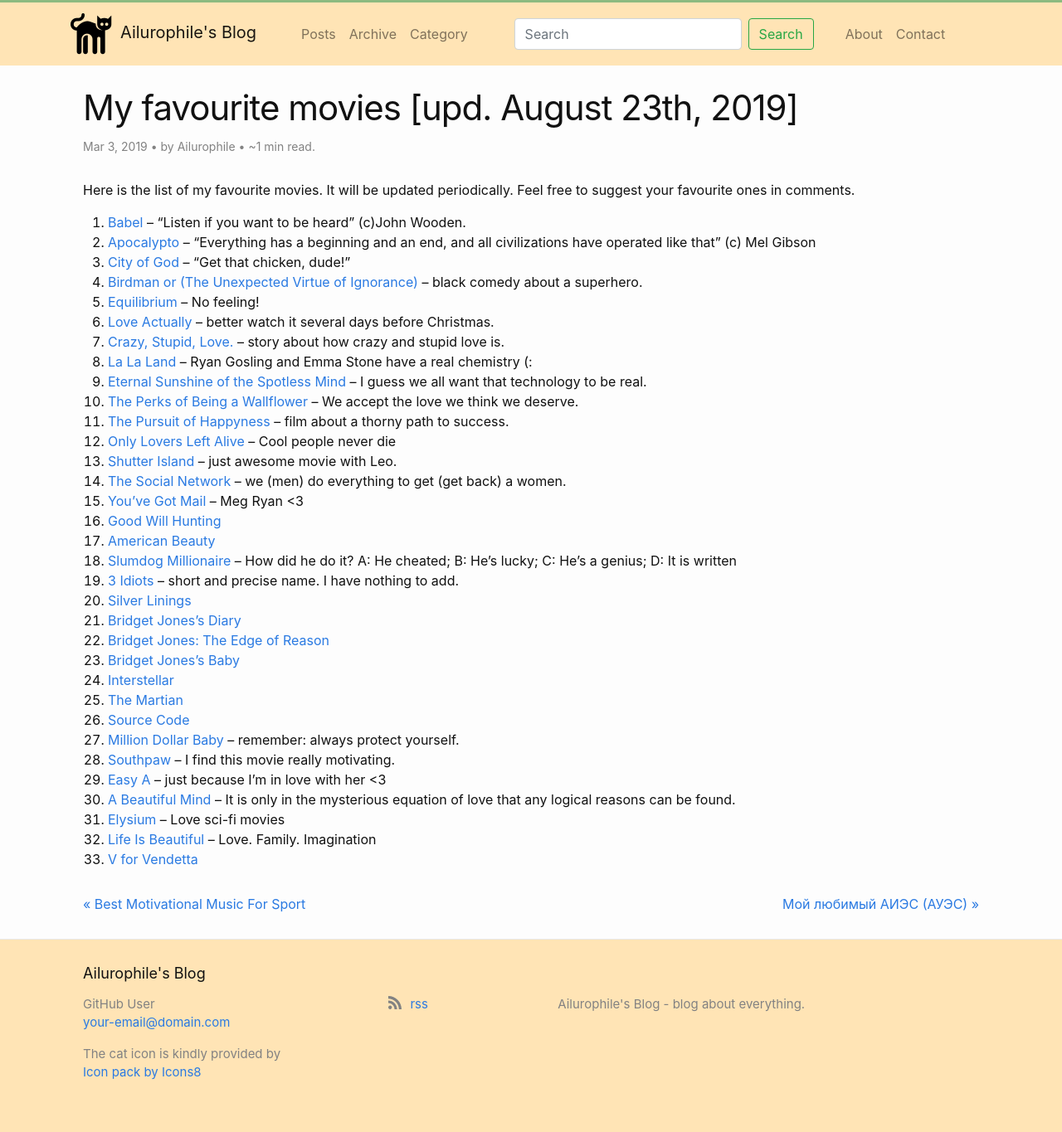
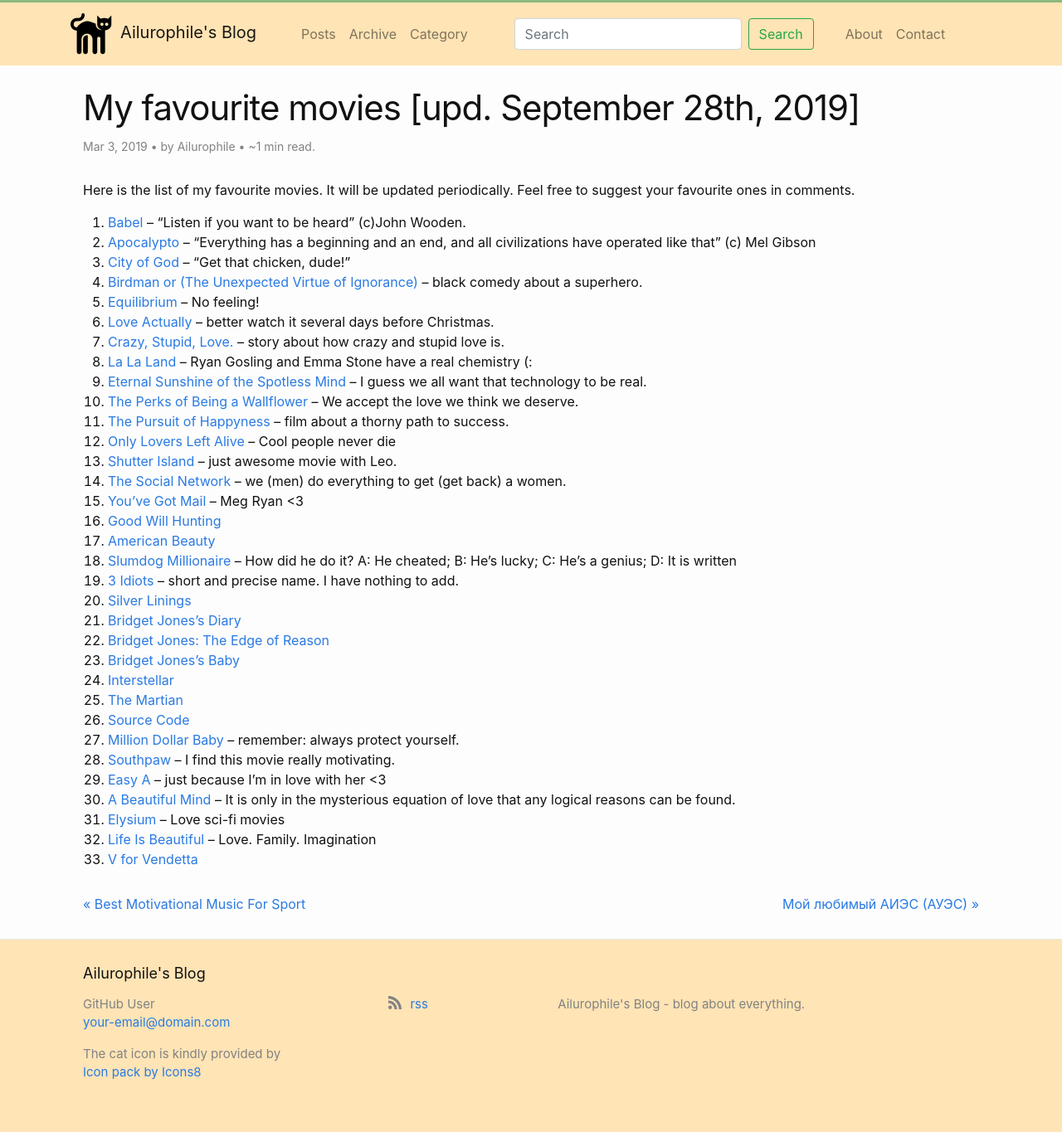
Before and after one commit to dovletov/dovletov.github.io, a Jekyll site: the page built from _posts/2019-03-03-my-favourite-movies.md, in a window 1280 px wide. Shown: the whole page at 83% size. Built offline with Jekyll 4.4.1, drawn with Linux system fonts in a browser that asks for light colours; comment, search, counter and statistics services are not loaded.

Commit message:
Fix update date

```diff
--- a/_posts/2019-03-03-my-favourite-movies.md
+++ b/_posts/2019-03-03-my-favourite-movies.md
@@ -1,5 +1,5 @@
 ---
-title: My favourite movies [upd. August 23th, 2019]
+title: My favourite movies [upd. September 28th, 2019]
 layout: post
 author: Ailurophile
 date: '2019-03-03 13:07:46'
```
